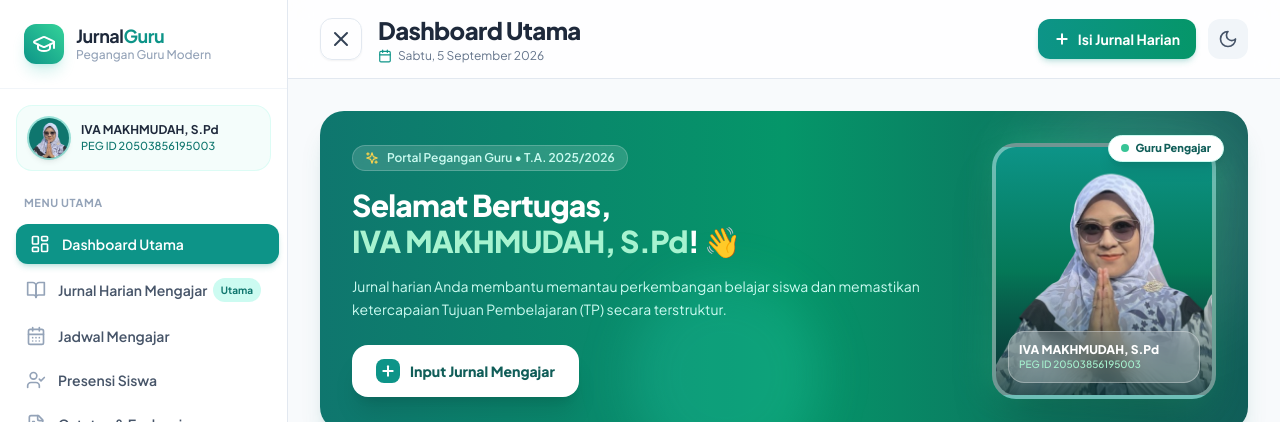
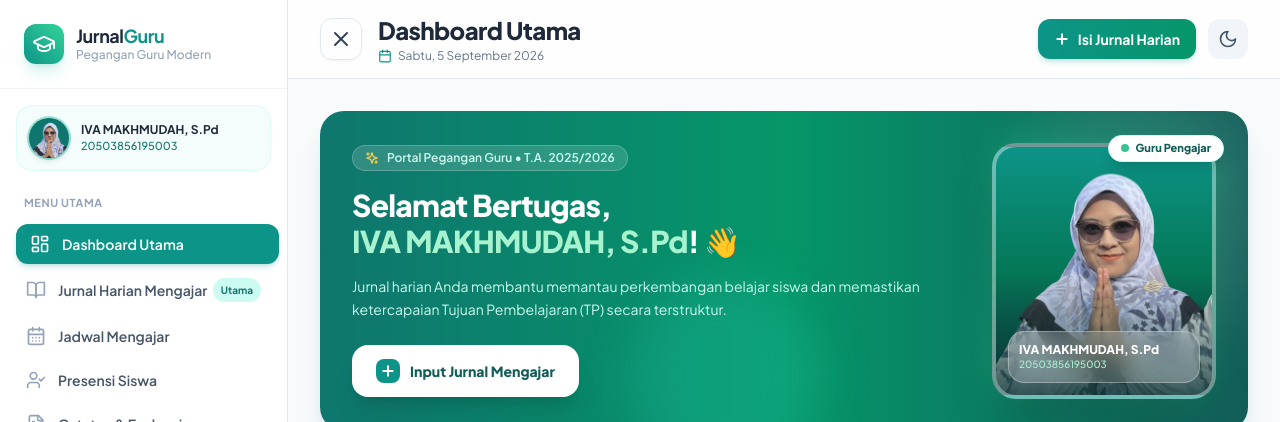
Before and after one commit to afifmashum61-oss/Jurnal, a React (Vite) app: page / in a window 1280 px wide. Shown: the top 422 px of the page. Built offline with nearby package versions, Linux system fonts and the light colour scheme; no server answers; the database is empty.

Commit message:
Remove PEG ID text prefix from teacher profile, report document, and settings

```diff
--- a/src/App.jsx
+++ b/src/App.jsx
@@ -64,7 +64,7 @@ export default function App() {
 
     // Force overwrite legacy/cached values
     data.nama = 'IVA MAKHMUDAH, S.Pd';
-    data.nip = 'PEG ID 20503856195003';
+    data.nip = (data.nip || '20503856195003').replace(/^PEG ID\s*/i, '');
     data.sekolah = 'MA Darussalam Sengon';
     if (!data.kota || data.kota === 'Kota Edukasi') data.kota = 'Jombang';
     if (!data.alamatSekolah || data.alamatSekolah.includes('Kota Edukasi') || data.alamatSekolah.includes('Pendidikan')) {
--- a/src/components/CetakLaporan.jsx
+++ b/src/components/CetakLaporan.jsx
@@ -136,8 +136,8 @@ export default function CetakLaporan({ profilGuru, jurnalList, kelasList }) {
             <span>: <strong>{selectedMapel === 'semua' ? profilGuru?.mataPelajaran?.join(', ') : selectedMapel}</strong></span>
           </div>
           <div>
-            <span className="inline-block w-32 text-slate-600">Identitas / PEG ID</span>
-            <span>: {profilGuru?.nip}</span>
+            <span className="inline-block w-32 text-slate-600">Identitas / NIP</span>
+            <span>: {profilGuru?.nip?.replace(/^PEG ID\s*/i, '')}</span>
           </div>
           <div>
             <span className="inline-block w-32 text-slate-600">Kelas Diampu</span>
@@ -221,7 +221,7 @@ export default function CetakLaporan({ profilGuru, jurnalList, kelasList }) {
             <p className="font-bold text-slate-900">Guru Mata Pelajaran</p>
             <div className="h-20" /> {/* Space for physical signature */}
             <p className="font-extrabold underline text-slate-900">{profilGuru?.nama || 'IVA MAKHMUDAH, S.Pd'}</p>
-            <p className="text-slate-600 text-[11px]">{profilGuru?.nip || 'PEG ID 20503856195003'}</p>
+            <p className="text-slate-600 text-[11px]">{profilGuru?.nip ? profilGuru.nip.replace(/^PEG ID\s*/i, '') : '20503856195003'}</p>
           </div>
         </div>
 
--- a/src/components/Dashboard.jsx
+++ b/src/components/Dashboard.jsx
@@ -107,7 +107,7 @@ export default function Dashboard({
                     {profilGuru?.nama || 'Guru Pengajar'}
                   </p>
                   <p className="text-[10px] text-emerald-200 font-medium truncate">
-                    {profilGuru?.nip || '-'}
+                    {profilGuru?.nip ? profilGuru.nip.replace(/^PEG ID\s*/i, '') : '-'}
                   </p>
                 </div>
               </div>
--- a/src/components/PengaturanSekolah.jsx
+++ b/src/components/PengaturanSekolah.jsx
@@ -164,7 +164,7 @@ export default function PengaturanSekolah({
 
             <div>
               <label className="block font-bold text-slate-700 dark:text-slate-300 mb-1">
-                PEG ID / NIP Guru
+                NIP / Identitas Guru
               </label>
               <input
                 type="text"
--- a/src/components/SidebarNav.jsx
+++ b/src/components/SidebarNav.jsx
@@ -80,7 +80,7 @@ export default function SidebarNav({ activeTab, setActiveTab, isSidebarOpen, set
                 {profilGuru?.nama || 'Guru Pengajar'}
               </p>
               <p className="text-[11px] text-teal-700 dark:text-teal-400 font-medium truncate">
-                {profilGuru?.nip || '-'}
+                {profilGuru?.nip ? profilGuru.nip.replace(/^PEG ID\s*/i, '') : '-'}
               </p>
             </div>
           </div>
--- a/src/data/initialData.js
+++ b/src/data/initialData.js
@@ -2,7 +2,7 @@
 
 export const initialProfilGuru = {
   nama: "IVA MAKHMUDAH, S.Pd",
-  nip: "PEG ID 20503856195003",
+  nip: "20503856195003",
   foto: "/foto-guru.png",
   sekolah: "MA Darussalam Sengon",
   alamatSekolah: "Jl. Darussalam No. 01, Sengon, Jombang",
```
